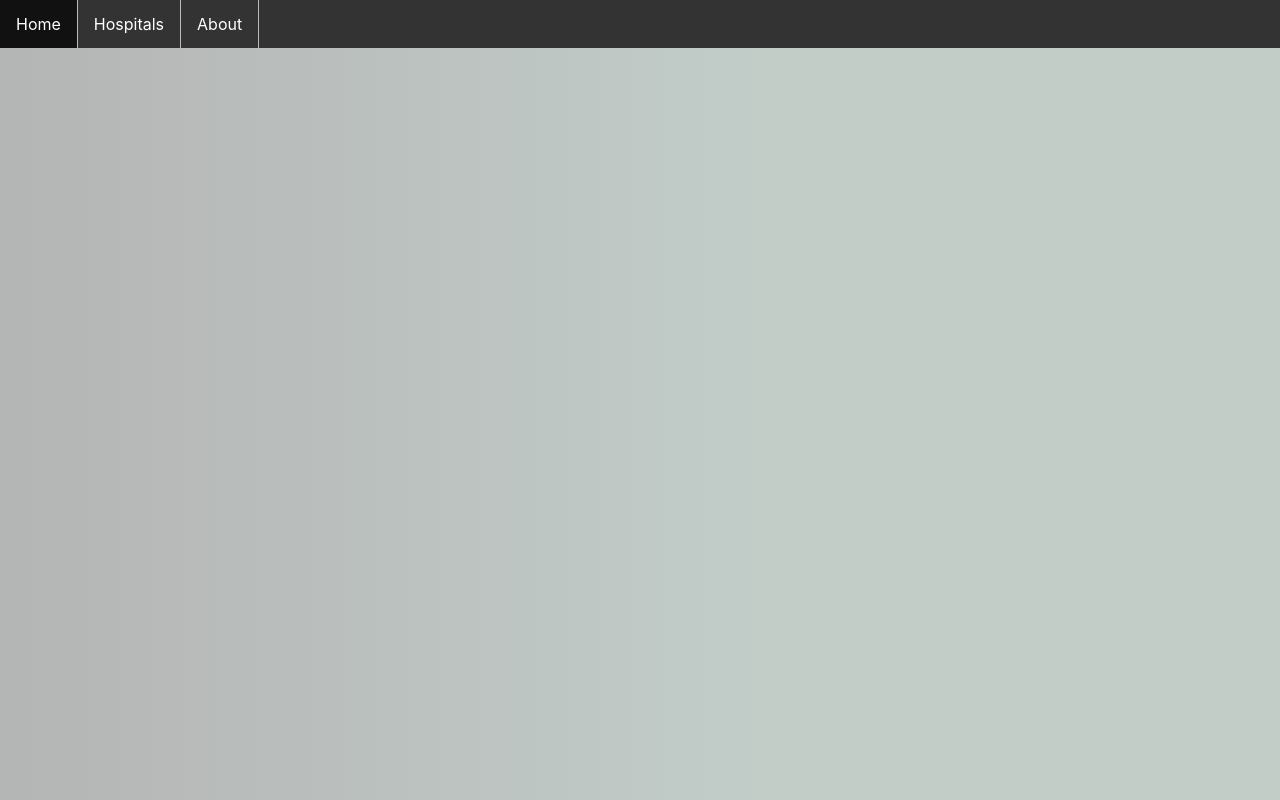
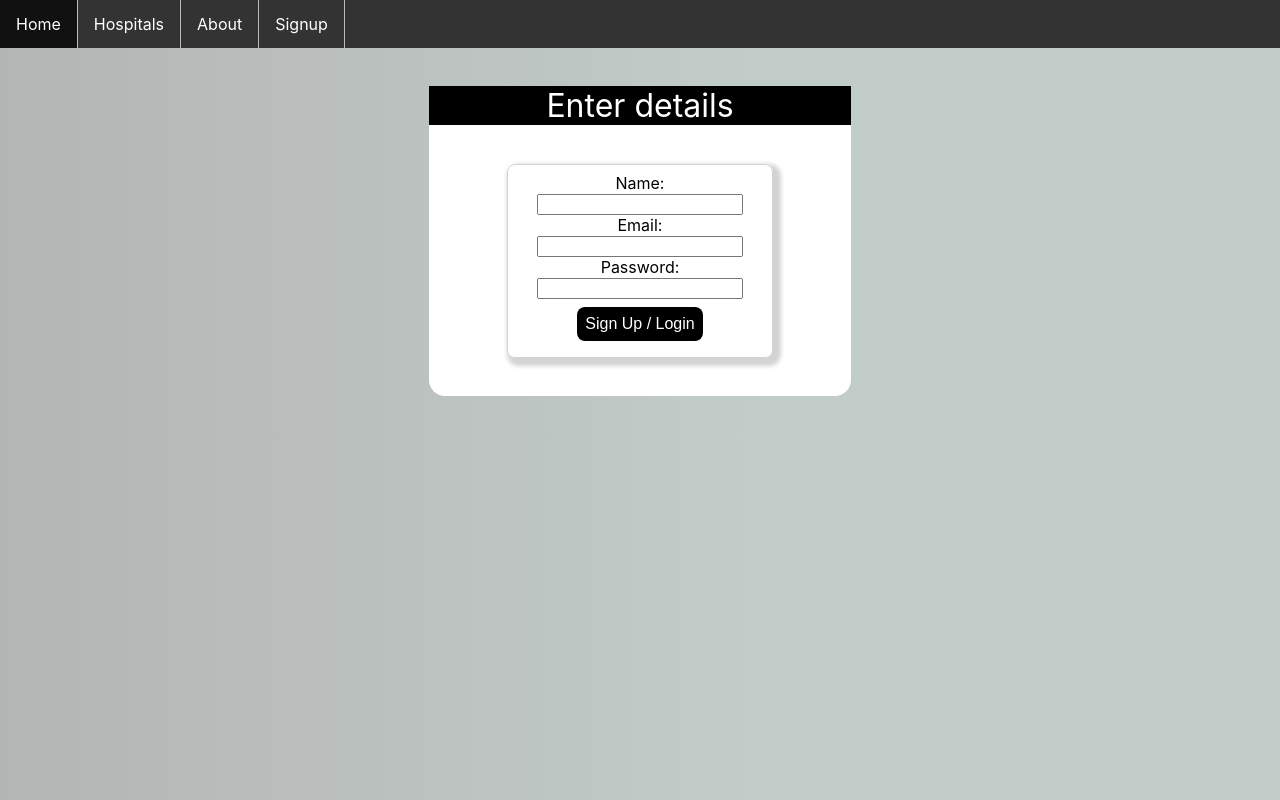
Before and after one commit to shubham0112/AllAboutHospitals, a React (Create React App) app in the folder my_app/: page /SignUp in a window 1280 px wide. Built offline with nearby package versions, Linux system fonts and the light colour scheme.

Commit message:
signup page added

```diff
--- a/my_app/src/App.js
+++ b/my_app/src/App.js
@@ -3,6 +3,8 @@ import Hospital  from './components/hospital/Hospital';
 import Home from './components/Home/Home'
 import About from './components/About/About'
 import Navbar from './components/Home/Navbar';
+import SignUp from './components/signup/SignUp';
+import AddReview from './components/add_review/AddReview';
 import {BrowserRouter as Router,Route} from "react-router-dom";
 
 function App() {
@@ -14,6 +16,8 @@ function App() {
       <Route path='/Home'><Home/></Route>
       <Route path='/Hospitals'><Hospital id={209480126}/></Route>
       <Route path='/About'><About/></Route>
+      <Route path='/SignUp'><SignUp/></Route>
+      <Route path='/AddReview'><AddReview/></Route>
     </Router>
 
     </>
--- a/my_app/src/components/Home/Navbar.js
+++ b/my_app/src/components/Home/Navbar.js
@@ -8,6 +8,7 @@ const Navbar = () => {
             <li><Link to="/Home">Home</Link></li>
             <li><Link to="/Hospitals">Hospitals</Link></li>
             <li><Link to="/About">About</Link></li>
+            <li><Link to="/Signup">Signup</Link></li>
             </ul>
         </>
     )
--- /dev/null
+++ b/my_app/src/components/add_review/AddReview.js
@@ -0,0 +1,34 @@
+import React,{useState} from 'react'
+
+function AddReview() {
+    const [review,setReview]=useState('');
+    const handleSubmit=(e)=>{
+        e.preventDefault();
+        //add to database data
+        setReview('');
+    }
+    return (
+        <>
+            <div className='header_ka_header'>
+                <div className="header">
+                    Enter your review
+                </div>
+            </div>
+            <div className='form'>
+                <form action="" onSubmit={handleSubmit}>
+                    <div className="wrap-form">
+                        <div className="form-group">
+                            <label htmlFor="review">Review:</label>
+                            <textarea type='' review="review" id="review" value={review} onChange={(e)=>setReview(e.target.value)} />
+                        </div>
+                        <div className="form-group">
+                            <button type="submit" className='btn_search'>Done</button>
+                        </div>
+                    </div>
+                </form>
+            </div>
+        </>
+    )
+}
+
+export default AddReview
--- a/my_app/src/components/amenities/Amenities.js
+++ b/my_app/src/components/amenities/Amenities.js
@@ -2,13 +2,13 @@ import React from 'react';
 import './Amenities.css'
 
 function Amenities({hospital}) {
-    const {amenities}=hospital;
+    const {id,amenities}=hospital;
     return (
         <div className="wrapper">
             <div className="hospital__amenities">
                 {
                     amenities.map((amenity)=>{
-                        return <h3 className="hospital__amenity">{amenity}</h3>
+                        return <h3 key={id} className="hospital__amenity">{amenity}</h3>
                     })
                 }
             </div>
--- a/my_app/src/components/departments/Departments.js
+++ b/my_app/src/components/departments/Departments.js
@@ -2,13 +2,13 @@ import React from 'react';
 import './Department.css'
 
 function Departments({hospital}) {
-    const {departments}=hospital;
+    const {id,departments}=hospital;
     return (
         <div className="wrapper">
             <div className="hospital__departments">
                 {
                     departments.map((department)=>{
-                        return <h3 className="hospital__department">{department}</h3>
+                        return <h3 key={id} className="hospital__department">{department}</h3>
                     })
                 }
             </div>
--- a/my_app/src/components/doctors/Doctor.js
+++ b/my_app/src/components/doctors/Doctor.js
@@ -28,13 +28,13 @@ function DisplayDoctor(props){
 }
 
 function Doctor({hospital}) {
-    const {doctors}=hospital;
+    const {id,doctors}=hospital;
     return (
         <div className='wrapper'>
             <div className='hospital__doctors'>
                 {
                     doctors.map((doctor)=>{
-                        return <DisplayDoctor doctor={doctor}/>
+                        return <DisplayDoctor key={id} doctor={doctor}/>
                     })
                 }
             </div>
--- a/my_app/src/components/gallery/Gallery.js
+++ b/my_app/src/components/gallery/Gallery.js
@@ -2,13 +2,13 @@ import React from 'react'
 import './Gallery.css'
 
 function Gallery({hospital}) {
-    const {gallery}=hospital;
+    const {id,gallery}=hospital;
     return (
         <div className='wrapper'>
             <div className="hospital__gallery">
                 {
                     gallery.map((image)=>{
-                        return <img className="hospital__img" src={image} alt="this is an imagee" />
+                        return <img key={id} className="hospital__img" src={image} alt="this is an imagee" />
                     })
                 }
             </div>
--- a/my_app/src/components/reviews/Reviews.css
+++ b/my_app/src/components/reviews/Reviews.css
@@ -9,7 +9,6 @@
 
 .hospital__reviews {
   display: grid;
-  /* grid-template-columns: repeat(2, 1fr); */
   grid-template-columns: repeat(auto-fill, minmax(28em, 1fr));
   grid-column-gap: 2%;
   grid-row-gap: 1%;
@@ -21,7 +20,6 @@
   border-radius: 0.5em;
   padding: 1.5%;
   margin: 3%;
-  /* font-size: 1em; */
   font-size: 1.3em;
 
   width: 20em;
@@ -43,6 +41,10 @@
   padding: 0.5em;
   margin: 0.7em;
 }
+.text-link {
+  color: inherit;
+  text-decoration: inherit;
+}
 
 .btn:hover {
   background-color: rgba(0, 0, 0, 0.911);
--- a/my_app/src/components/reviews/Reviews.js
+++ b/my_app/src/components/reviews/Reviews.js
@@ -1,4 +1,5 @@
 import React from 'react';
+import {Link} from 'react-router-dom';
 import './Reviews.css';
 
 function DisplayUserReview(props){
@@ -20,17 +21,18 @@ function DisplayUserReview(props){
 }
 
 function Reviews({hospital}) {
-    const {reviews}=hospital;
+    const {id,reviews}=hospital;
     return (
         <div className='wrapper'>
             <div className="hospital__reviews">
                 {
                     reviews.map((user)=>{
-                        return <DisplayUserReview user={user}/>
+                        return <DisplayUserReview key={id} user={user}/>
                     })
                 }
             </div>
-            <button className='btn'>Add review</button>
+            {/* if signed in already then add review comp otherwise... */}
+            <button className='btn'>{true?<Link className='text-link' to='/AddReview'> Add review </Link>:<Link className='text-link' to='/SignUp' > Add review </Link>} </button>
         </div>
     )
 }
--- /dev/null
+++ b/my_app/src/components/signup/SignUp.js
@@ -0,0 +1,49 @@
+import React,{useState} from 'react'
+
+//if user is not already signed in then we will show signup page
+//find a way to go back to add review page (/AddReview/:id might work)
+
+function SignUp() {
+    const [name,setName]=useState('');
+    const [email,setEmail]=useState('');
+    const [password,setPassword]=useState('');
+    const handleSubmit=(e)=>{
+        e.preventDefault();
+        //add to database data
+        setName('');
+        setPassword('');
+        setEmail('');
+    }
+    return (
+        <>
+            <div className='header_ka_header'>
+                    <div className="header">
+                        Enter details
+                    </div>
+            </div>
+            <div className='form'>
+                <form action="" onSubmit={handleSubmit}>
+                    <div className="wrap-form">
+                        <div className="form-group">
+                            <label htmlFor="name">Name:</label>
+                            <input type="text" name="name" id="name" value={name} onChange={(e)=>setName(e.target.value)} />
+                        </div>
+                        <div className="form-group">
+                            <label htmlFor="email">Email:</label>
+                            <input type="text" name="email" id="email" value={email} onChange={(e)=>setEmail(e.target.value)} />
+                        </div>
+                        <div className="form-group">
+                            <label htmlFor="password">Password:</label>
+                            <input type="password" name="password" id="password" value={password} onChange={(e)=>setPassword(e.target.value)} />
+                        </div>
+                        <div className="form-group">
+                            <button type="submit" className='btn_search'>Sign Up / Login</button>
+                        </div>
+                    </div>
+                </form>
+            </div>
+        </>
+    )
+}
+
+export default SignUp
```
